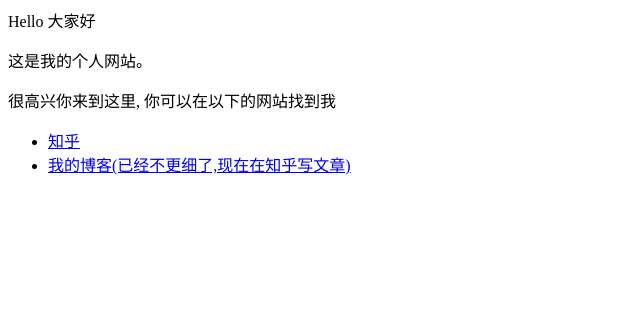
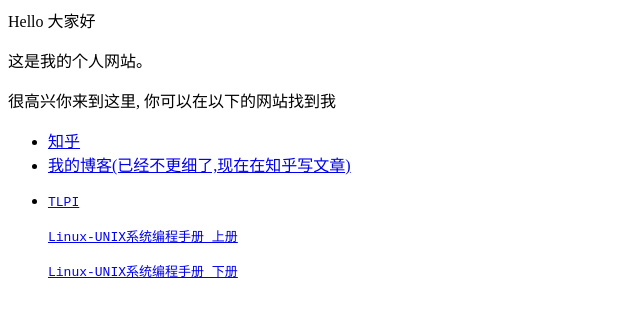
Before and after one commit to 32lei/hello, a plain HTML site: page index.html in a window 1280 px wide. Shown: the whole page, without its empty margins (0-640 px from the left). Drawn offline with Linux system fonts and the light colour scheme.

Commit message:
Update index.html

```diff
--- a/index.html
+++ b/index.html
@@ -5,4 +5,8 @@
 <ul>
   <li> <a href="https://www.zhihu.com/people/AJLoveChina">知乎</a> </li>
   <li> <a href="http://hejie.nigeerhuo.com">我的博客(已经不更细了,现在在知乎写文章)</a> </li>
+<li><p><a class="reference download internal" download="" href="../_downloads/4f3f26f8c3139bbbc3612ee805b4212e/The Linux Programming Interface.pdf"><code class="xref download docutils literal notranslate"><span class="pre">TLPI</span></code></a></p>
+<p><a class="reference download internal" download="" href="../_downloads/ee32fb3bc972e3526a89a74d8937c952/Linux-UNIX系统编程手册_上册.pdf"><code class="xref download docutils literal notranslate"><span class="pre">Linux-UNIX系统编程手册_上册</span></code></a></p>
+<p><a class="reference download internal" download="" href="../_downloads/c43ed9723819f71392eb5c8b709686f8/Linux-UNIX系统编程手册_下册.pdf"><code class="xref download docutils literal notranslate"><span class="pre">Linux-UNIX系统编程手册_下册</span></code></a></p>
+</li>
 </ul>
```
